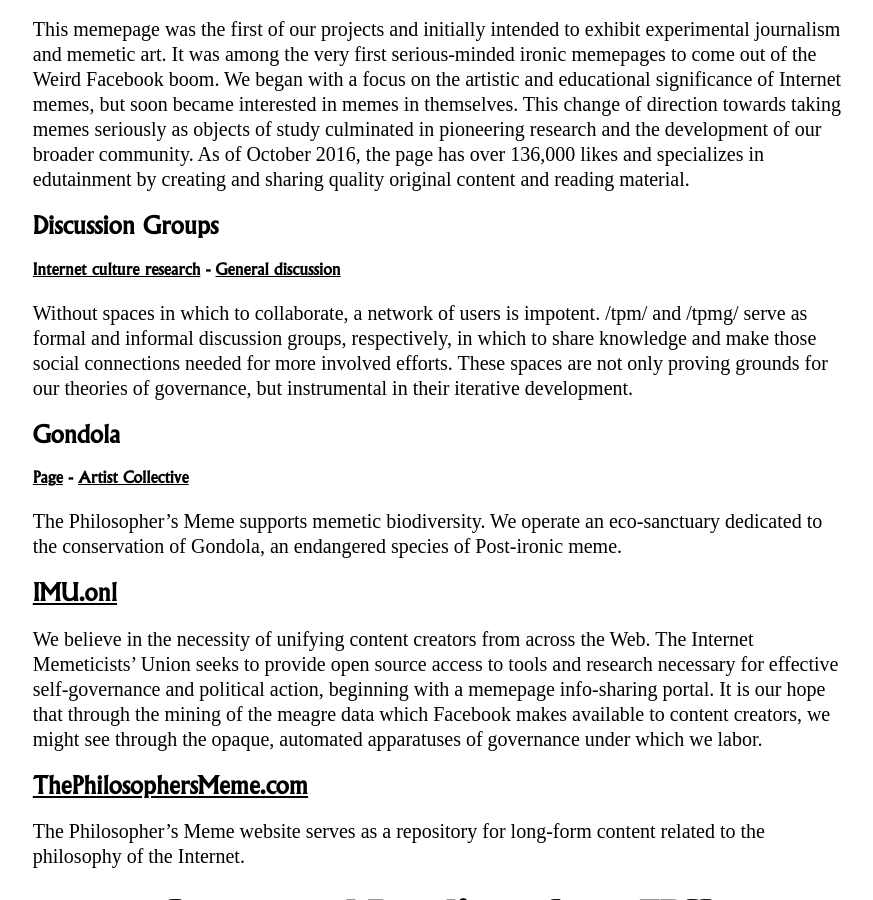
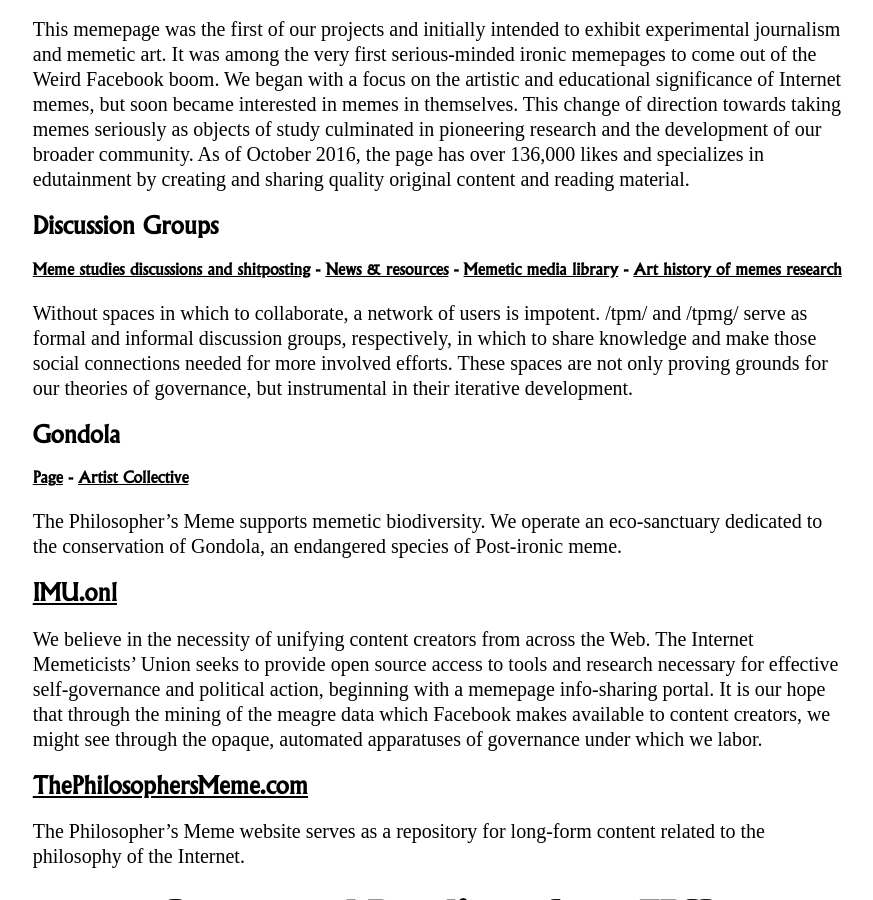
Before and after one commit to FraserThompson/PhilosophersMeme, a Jekyll site: the page built from resources.markdown, in a window 1280 px wide and 900 px high, scrolled down 1113 px. Shown: the whole window, without its empty margins (201-1074 px from the left). Built offline with Jekyll 4.4.1, drawn with Linux system fonts in a browser that asks for light colours; nearby versions of some CDN libraries; some web fonts are replaced; our own code applies the rules of GitHub Pages for plain Markdown files; library files that are not in the unit come from our copies.

Commit message:
Updated Resources

```diff
--- a/resources.markdown
+++ b/resources.markdown
@@ -24,7 +24,8 @@
 <p>This memepage was the first of our projects and initially intended to exhibit experimental journalism and memetic art. It was among the very first serious-minded ironic memepages to come out of the Weird Facebook boom. We began with a focus on the artistic and educational significance of Internet memes, but soon became interested in memes in themselves. This change of direction towards taking memes seriously as objects of study culminated in pioneering research and the development of our broader community. As of October 2016, the page has over 136,000 likes and specializes in edutainment by creating and sharing quality original content and reading material. </p>
 
 <h2>Discussion Groups</h2>
-<h4><a href="https://www.facebook.com/groups/sophismo">Internet culture research</a> - <a href="https://www.facebook.com/groups/memetics">General discussion</a></h4>
+<h4><a href="https://www.facebook.com/groups/sophismo">Meme studies discussions and shitposting</a> - <a href="https://www.facebook.com/groups/memetics">News & resources</a> - <a href="https://www.facebook.com/groups/tpmlib">Memetic media library</a> - <a href="https://facebook.com/groups/memeticarts">Art history of memes research</a> </h4>
+
 
 <p>Without spaces in which to collaborate, a network of users is impotent. /tpm/ and /tpmg/ serve as formal and informal discussion groups, respectively, in which to share knowledge and make those social connections needed for more involved efforts. These spaces are not only proving grounds for our theories of governance, but instrumental in their iterative development.</p>
 
```
